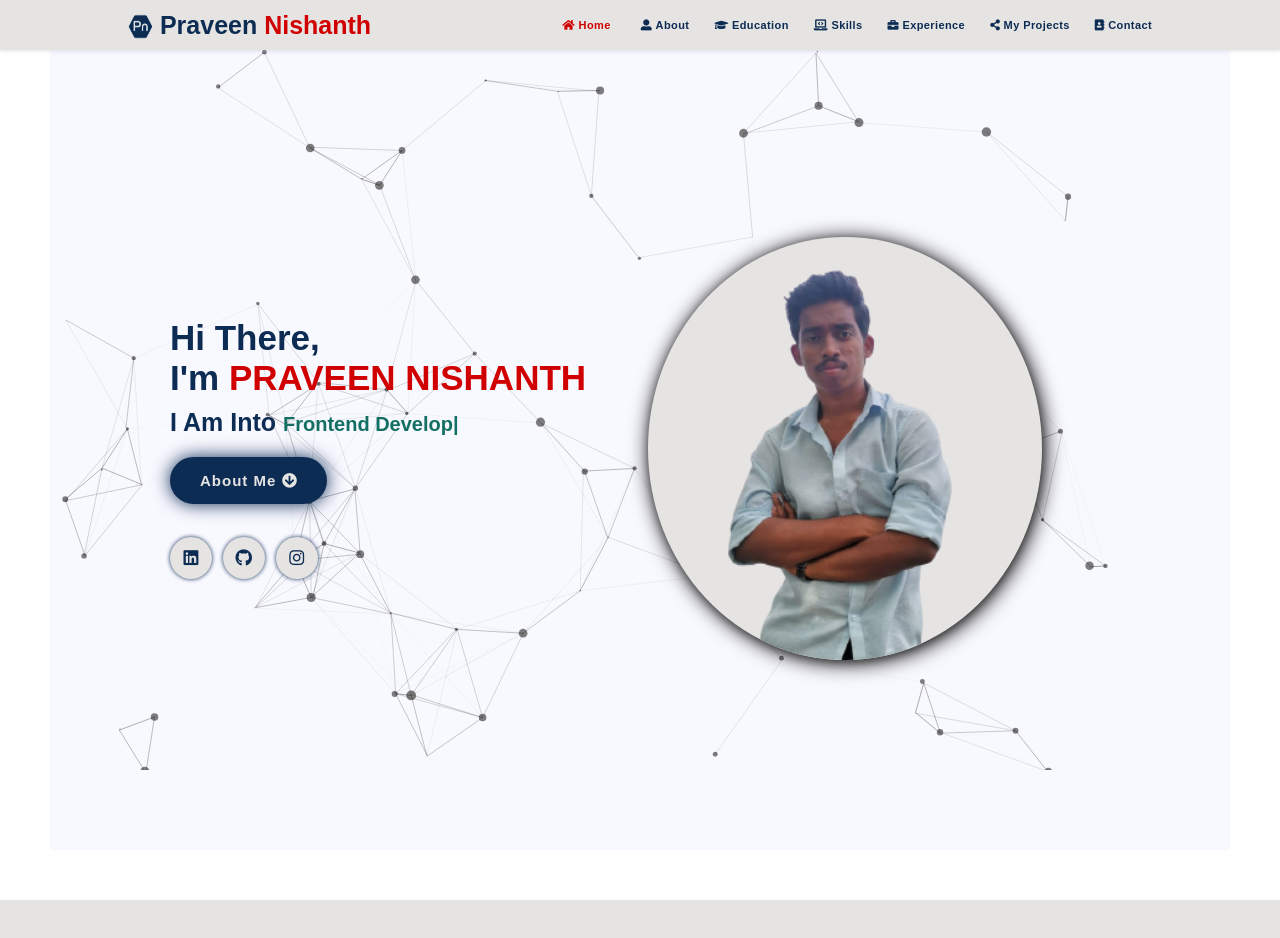
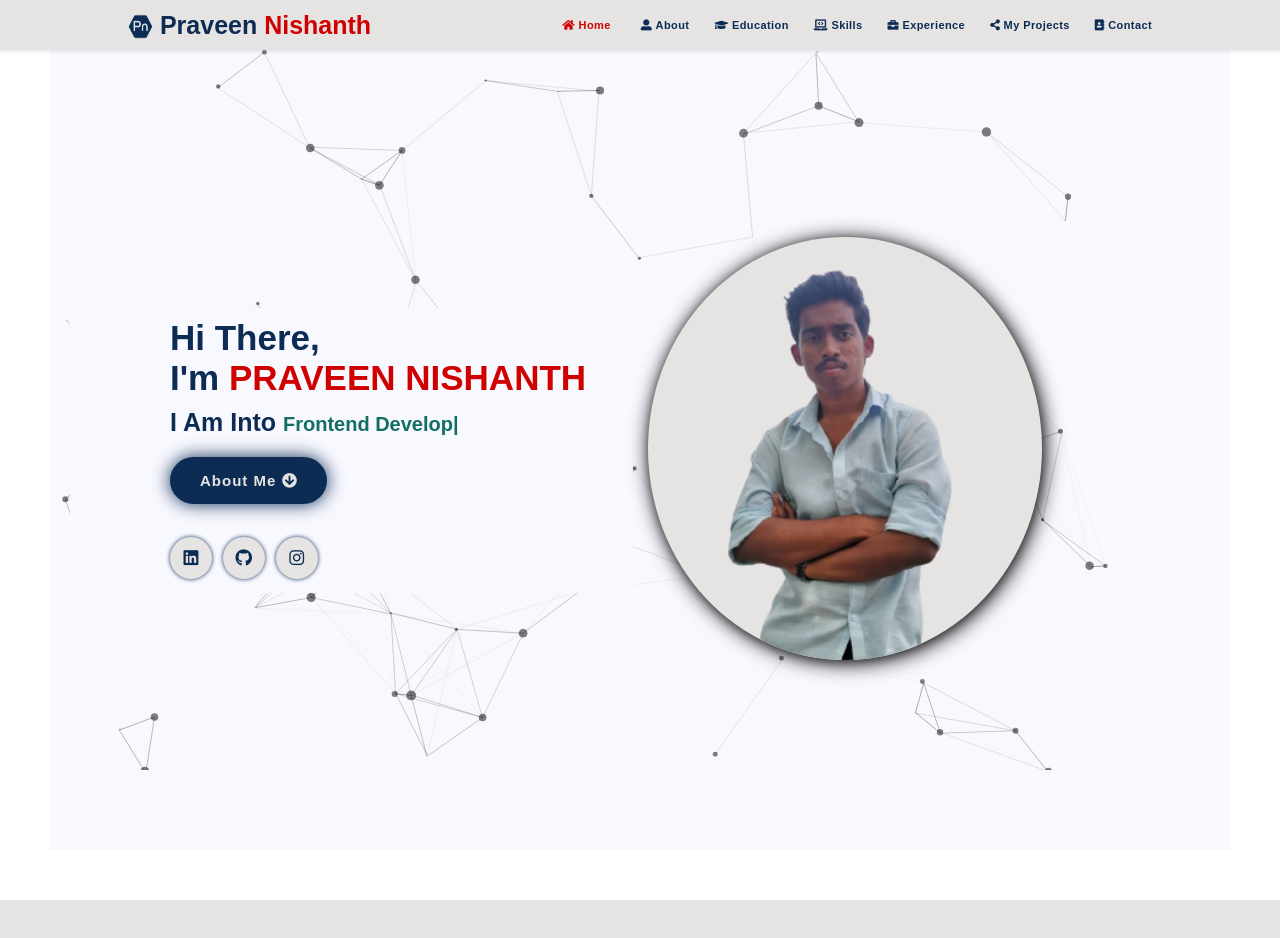
Before and after one commit to pncpt/Portfolio, a plain HTML site: page index.html in a window 1280 px wide. Shown: the top 938 px of the page. Drawn offline with nearby package versions, Linux system fonts and the light colour scheme; no server answers; files whose address does not match are found by name.

Commit message:
Add files via upload

```diff
--- a/assets/css/style.css
+++ b/assets/css/style.css
@@ -355,15 +355,16 @@
     position: absolute;
     top: 0;
     left: 0;
-    height: 100%;
+    height: 0%;
     background: #F8F8FF;
-    width: 100%;
+    width: 0%;
   }
   .home .content {
     flex: 1 1 40rem;
     padding-top: 1rem;
     z-index: 1;
     padding-left: 10rem;
+    background: #F8F8FF;
   }
   .home .image {
     flex: 1 1 40rem;
@@ -503,6 +504,7 @@
       justify-content: center;
       align-items: center;
       margin-top: 5rem;
+      background: #F8F8FF;
     }
     .home #particles-js{
       display: none;
```
